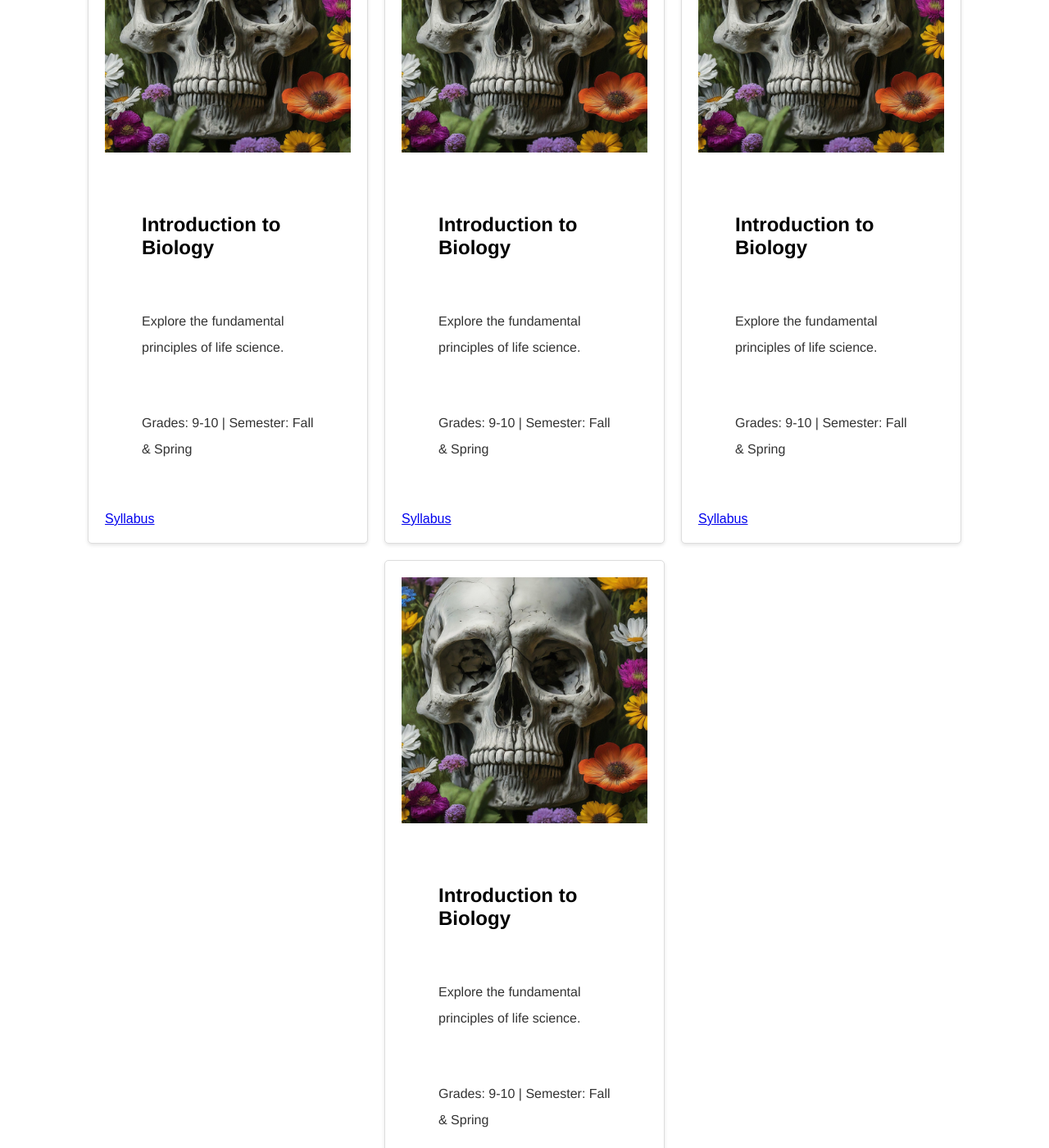
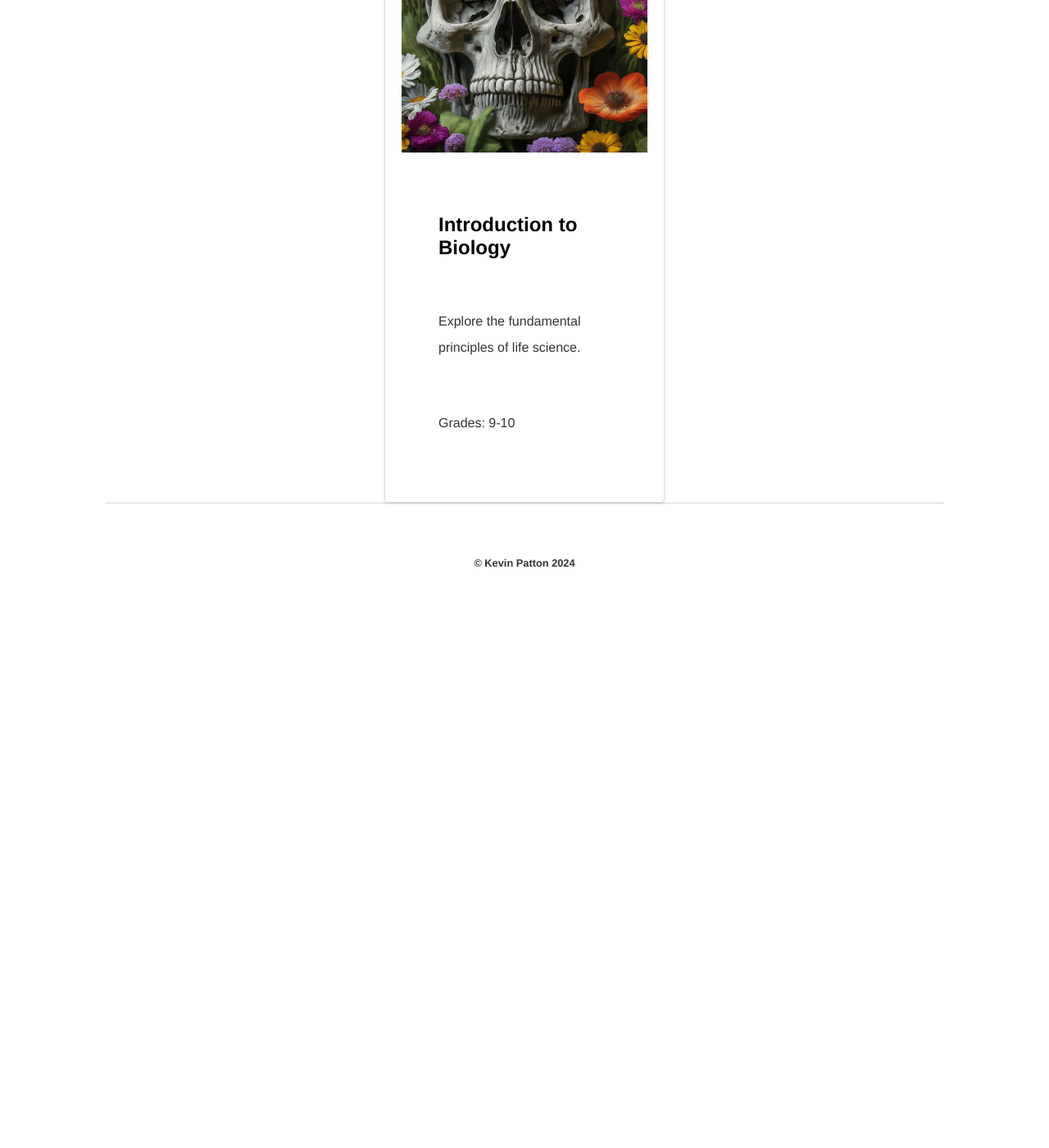
Before and after one commit to kevinjpatton/kevinjpatton.github.io, a Jekyll site: the page built from test.html, in a window 1280 px wide and 1400 px high, scrolled down 483 px. Shown: the whole window at 82% size. Built offline with Jekyll 4.4.1, drawn with Linux system fonts in a browser that asks for light colours; Markdown is read by kramdown in place of the engine named in the settings; after the commit the page ends 1243 px from its top, so only the background shows below that.

Commit message:
Update test.html

```diff
--- a/test.html
+++ b/test.html
@@ -3,33 +3,13 @@ layout: default
 title: Test
 ---
 
-<div class="container">
-    <div class="card">
-      <img src="/teaching/phil_1010/Phil_1010.jpg" alt="Biology">
-      <h2>Introduction to Biology</h2>
-      <p>Explore the fundamental principles of life science.</p>
-      <p>Grades: 9-10 | Semester: Fall & Spring</p>
-      <a href="biology-syllabus.pdf" target="_blank">Syllabus</a>
-    </div>
-     <div class="card">
-      <img src="/teaching/phil_1010/Phil_1010.jpg" alt="Biology">
-      <h2>Introduction to Biology</h2>
-      <p>Explore the fundamental principles of life science.</p>
-      <p>Grades: 9-10 | Semester: Fall & Spring</p>
-      <a href="biology-syllabus.pdf" target="_blank">Syllabus</a>
-    </div>
-     <div class="card">
-      <img src="/teaching/phil_1010/Phil_1010.jpg" alt="Biology">
-      <h2>Introduction to Biology</h2>
-      <p>Explore the fundamental principles of life science.</p>
-      <p>Grades: 9-10 | Semester: Fall & Spring</p>
-      <a href="biology-syllabus.pdf" target="_blank">Syllabus</a>
-    </div>
-     <div class="card">
-      <img src="/teaching/phil_1010/Phil_1010.jpg" alt="Biology">
-      <h2>Introduction to Biology</h2>
-      <p>Explore the fundamental principles of life science.</p>
-      <p>Grades: 9-10 | Semester: Fall & Spring</p>
-      <a href="biology-syllabus.pdf" target="_blank">Syllabus</a>
+<div class="card">
+    <div class="card-content">
+        <img src="/teaching/phil_1010/Phil_1010.jpg" alt="Biology">
+        <div class="card-text">
+            <h2>Introduction to Biology</h2>
+            <p>Explore the fundamental principles of life science.</p>
+            <p>Grades: 9-10</p>
+        </div>
     </div>
 </div>
```
